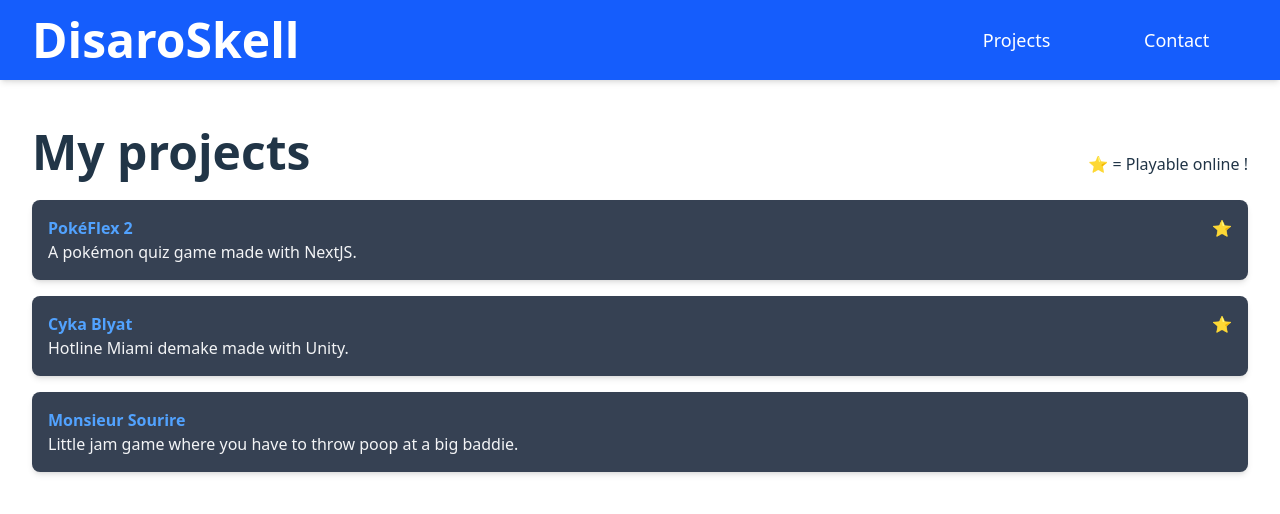
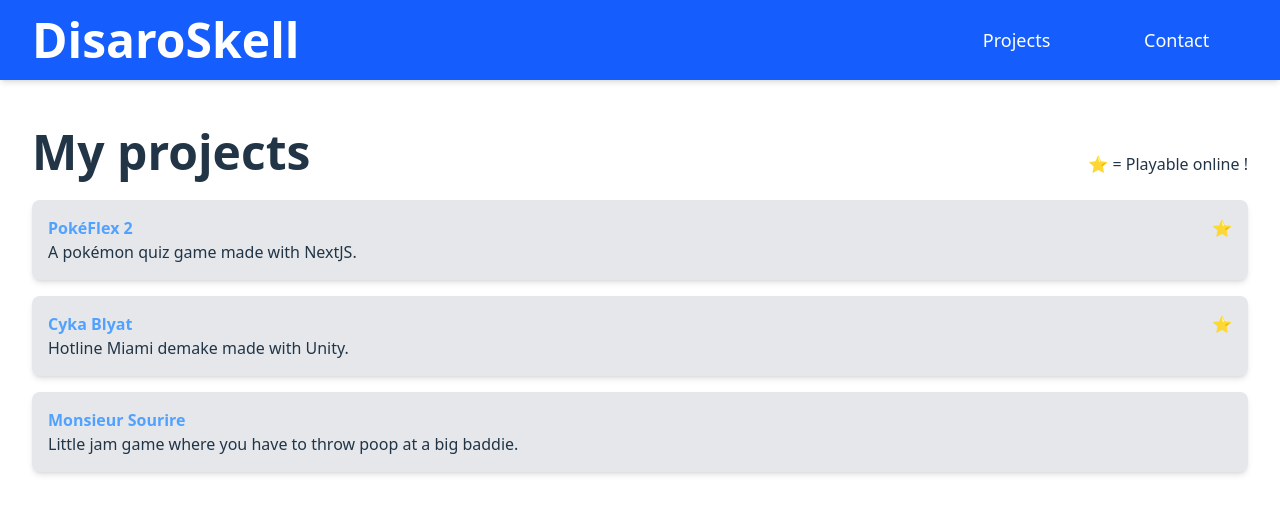
Before and after one commit to DisaroSkell/DisaroSkell, a React (Vite) app: page /projects in a window 1280 px wide. Shown: the top 514 px of the page. Built offline with nearby package versions, Linux system fonts and the light colour scheme.

Commit message:
fix: light mode

```diff
--- a/src/App.tsx
+++ b/src/App.tsx
@@ -9,7 +9,7 @@ function App() {
     <>
       <header className="bg-blue-600 text-white py-4 shadow-md fixed top-0 left-0 w-full z-10">
         <div className="flex justify-between items-center w-full px-8">
-          <h1 className="text-5xl font-bold"><a href="/">DisaroSkell</a></h1>
+          <h1 className="text-5xl font-bold hover:text-pink-300"><a href="/">DisaroSkell</a></h1>
           <nav className="w-1/4">
             <ul className="flex justify-around space-x-4">
               <li>
--- a/src/index.css
+++ b/src/index.css
@@ -24,9 +24,6 @@ body {
     color: #213547;
     background-color: #ffffff;
   }
-  a:hover {
-    color: #747bff;
-  }
   button {
     background-color: #f9f9f9;
   }
--- a/src/pages/Contact.tsx
+++ b/src/pages/Contact.tsx
@@ -4,7 +4,7 @@ function Contact() {
     <p>
       If you even want to contact me, first of all don't.
       Then if you REALLY want to contact me, send me an email to&#32;
-      <a className="text-blue-600" href="mailto:disaroskell@gmail.com">
+      <a className="text-blue-600 hover:underline" href="mailto:disaroskell@gmail.com">
         disaroskell@gmail.com
       </a>.
     </p>
--- a/src/pages/Home.tsx
+++ b/src/pages/Home.tsx
@@ -1,6 +1,6 @@
 function Home() {
-  const cardClasses = "bg-gray-700 rounded-lg shadow-md p-4";
-  const smallCardClasses = "bg-gray-500 rounded-lg shadow-md py-4 px-20 text-center hover:bg-gray-400 transition";
+  const cardClasses = "dark:bg-gray-700 bg-gray-200 rounded-lg shadow-md p-4";
+  const smallCardClasses = "dark:bg-gray-500 bg-gray-400 rounded-lg shadow-md py-4 px-20 text-center dark:hover:bg-gray-400 hover:bg-gray-500 transition";
 
   return <>
     <h1 className="text-5xl font-bold">Welcome to the circus !</h1>
@@ -21,7 +21,7 @@ function Home() {
           You can also find me streaming on <a href="https://twitch.tv/disaroskell" className="text-blue-400 hover:underline">Twitch</a>.
         </p>
       </div>
-      <div className={cardClasses + " col-span-2"}>
+      <div className={cardClasses + " md:col-span-2"}>
         <h2 className="text-5xl mb-4 font-bold">Join me</h2>
         <div className="grid grid-cols-1 md:grid-cols-4 gap-4">
           <a href="https://twitch.tv/disaroskell" className={smallCardClasses}>
--- a/src/pages/projects/Projects.tsx
+++ b/src/pages/projects/Projects.tsx
@@ -27,7 +27,7 @@ function Projects() {
     </div>
     <ul className="space-y-4">
       {projects.map((project, index) => (
-        <li key={index} className="bg-gray-700 rounded-lg shadow-md hover:bg-gray-600 transition">
+        <li key={index} className="dark:bg-gray-700 bg-gray-200 rounded-lg shadow-md dark:hover:bg-gray-600 hover:bg-gray-300 transition">
           <a
             href={project.link}
             className="block p-4"
@@ -36,7 +36,7 @@ function Projects() {
               <p className="text-blue-400 font-semibold">{project.name}</p>
               {project.starred ? <span className="text-yellow-400">&#11088;</span> : <></>}
             </div>
-            <p className="text-gray-100">{project.description}</p>
+            <p>{project.description}</p>
           </a>
         </li>
       ))}
```
